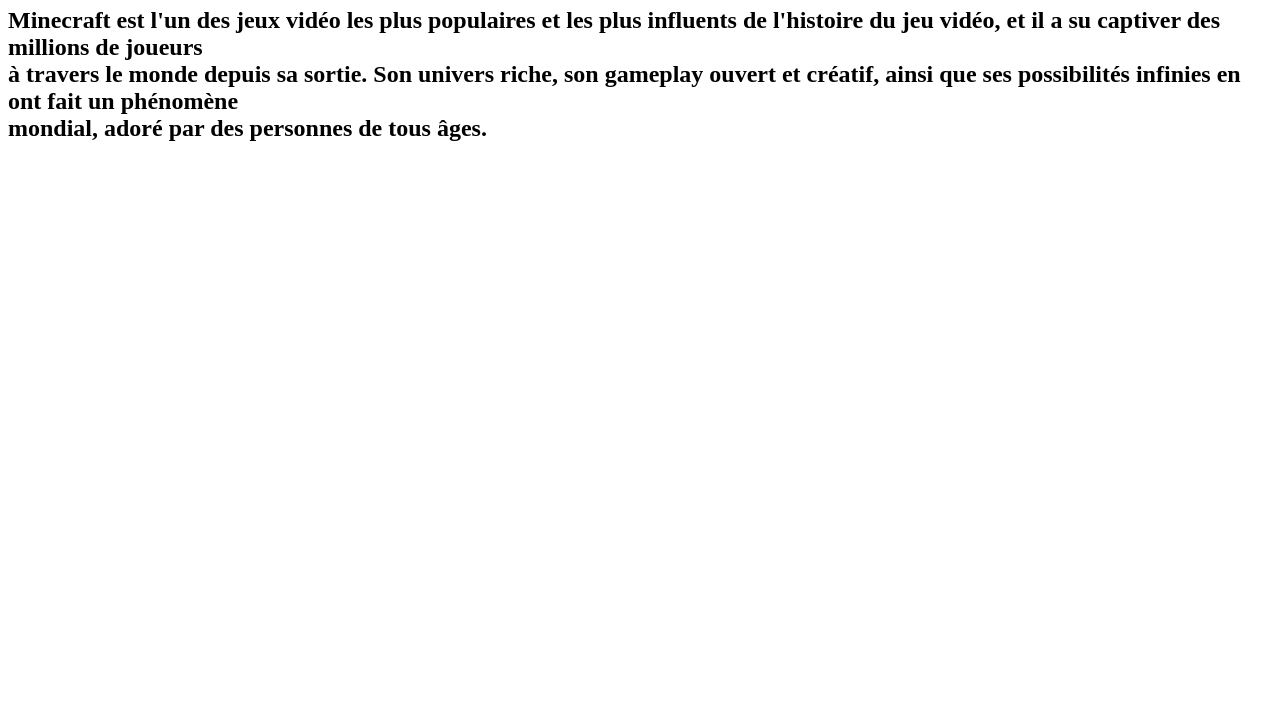
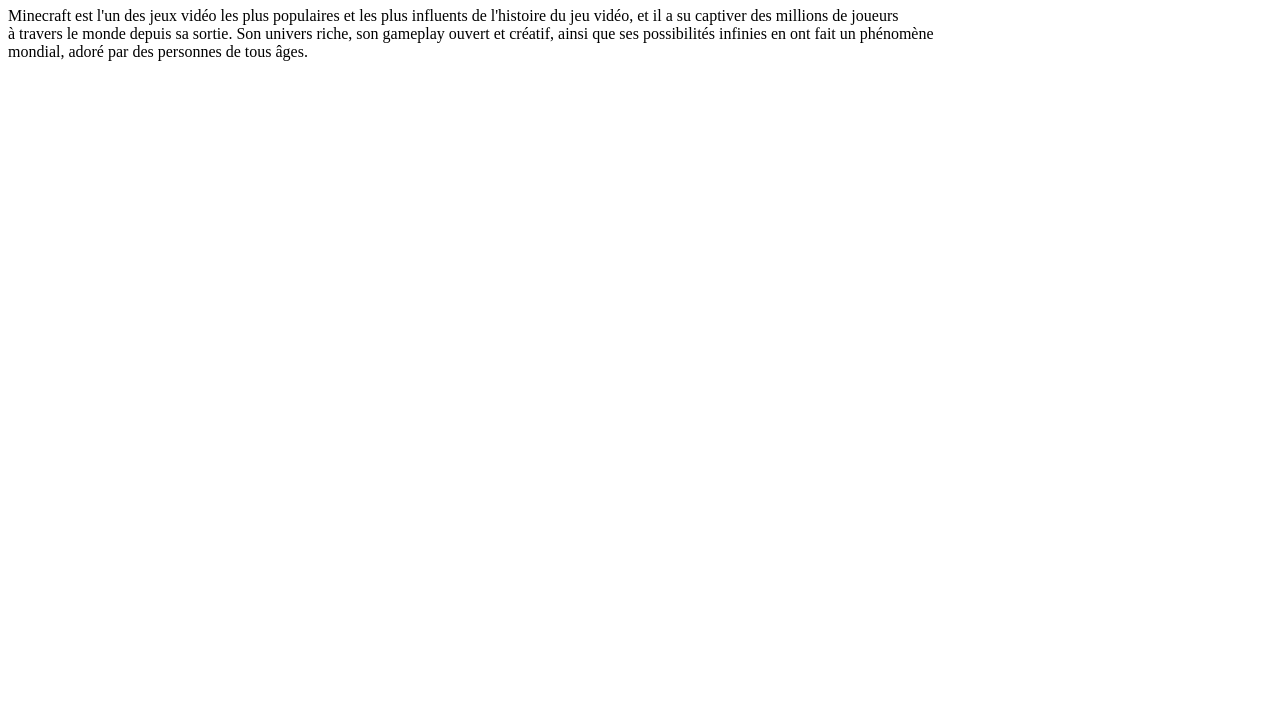
Before and after one commit to yoricklmr/Projet_SAE14, a plain HTML site: page index.html in a window 1280 px wide. Shown: the part 73-800 px from the top of the page. Drawn offline with Linux system fonts and the light colour scheme.

Commit message:
Texte principal

```diff
--- a/index.html
+++ b/index.html
@@ -8,8 +8,9 @@
 <body>
     <h1>MINECRAFT</h1>
 
-    <h2>Minecraft est l'un des jeux vidéo les plus populaires et les plus influents de l'histoire du jeu vidéo, et il a su captiver des millions de joueurs<br>
+    <p>Minecraft est l'un des jeux vidéo les plus populaires et les plus influents de l'histoire du jeu vidéo, et il a su captiver des millions de joueurs<br>
         à travers le monde depuis sa sortie. Son univers riche, son gameplay ouvert et créatif, ainsi que ses possibilités infinies en ont fait un phénomène<br>
-        mondial, adoré par des personnes de tous âges.</h2>
+        mondial, adoré par des personnes de tous âges.
+    </p>
 </body>
 </html>
```
